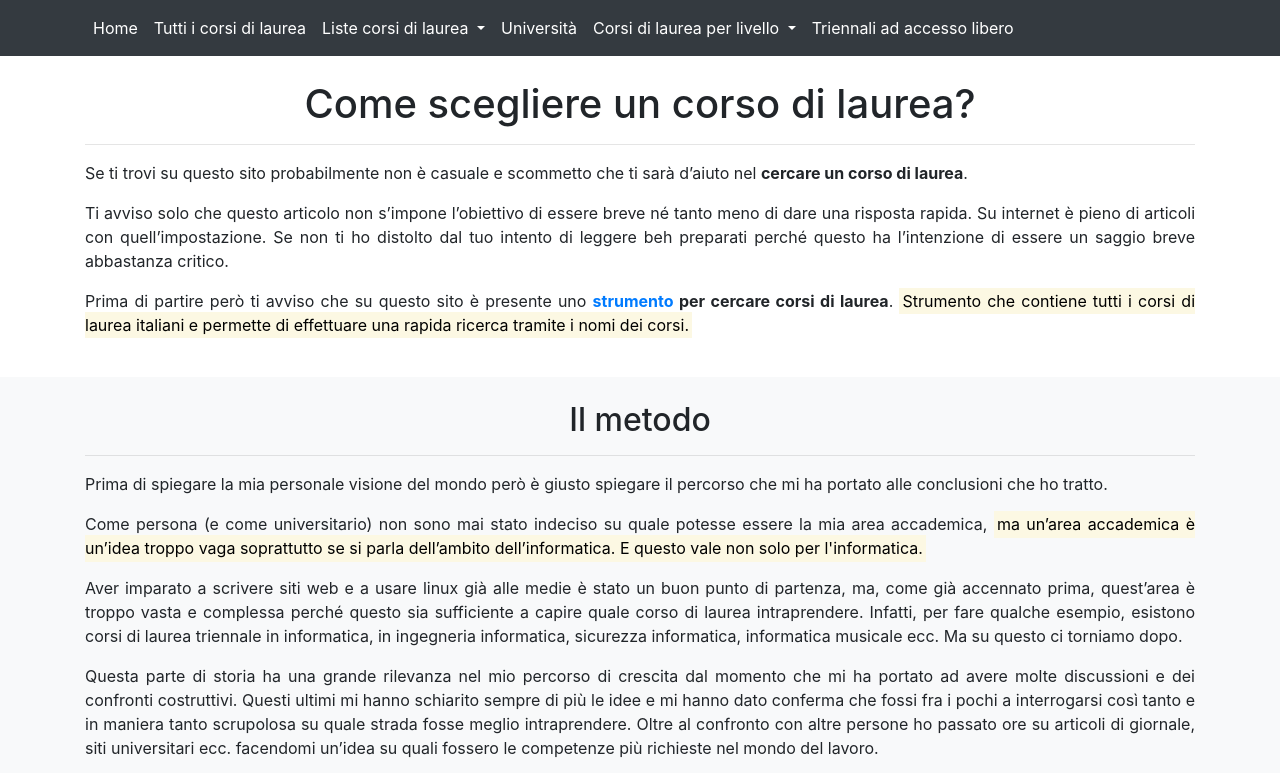
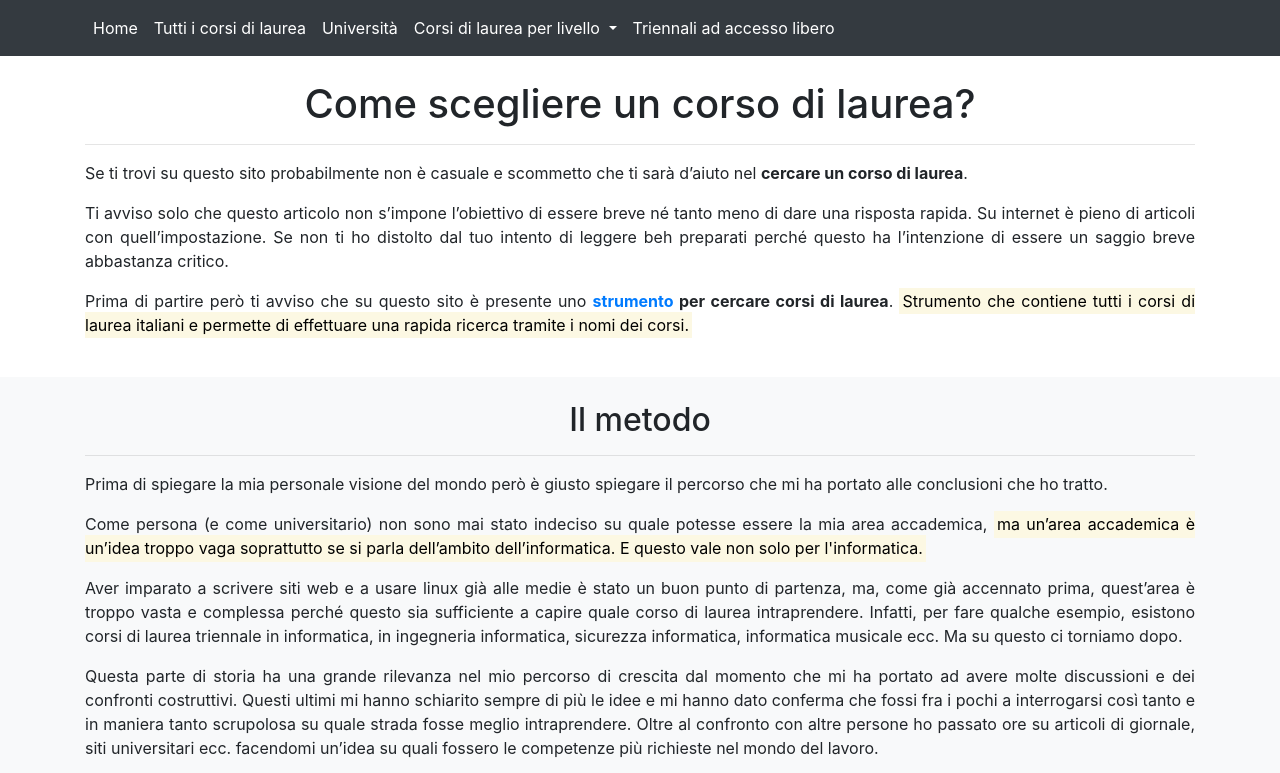
Before and after one commit to ludotosk/corsi-universitari-old, a Vue app: page / in a window 1280 px wide. Shown: the top 773 px of the page. Built offline with nearby package versions, Linux system fonts and the light colour scheme; what vuejs-smart-table would draw is missing.

Commit message:
tolte liste

```diff
--- a/src/Navbar.vue
+++ b/src/Navbar.vue
@@ -22,7 +22,7 @@
               >Tutti i corsi di laurea</router-link
             >
           </li>
-          <li class="nav-item dropdown active">
+  <!--         <li class="nav-item dropdown active">
             <a
               class="nav-link dropdown-toggle"
               href="#"
@@ -66,7 +66,7 @@
                 >
               </li>
             </div>
-          </li>
+          </li> -->
           <li class="nav-item">
             <router-link class="nav-link active" to="/universita"
               >Università</router-link
--- a/vue.config.js
+++ b/vue.config.js
@@ -3,7 +3,7 @@ module.exports = {
     prerenderSpa: {
       registry: undefined,
       renderRoutes: [
-        '/', '/contattami', '/cookie-policy', '/tabella', '/tutti-i-corsi-di-laurea', '/corsi-di-laurea-unibo', '/corsi-di-laurea-unipi', '/corsi-di-laurea-bicocca', '/corsi-di-laurea-polimi', '/corsi-di-laurea-sapienza', '/corsi-di-laurea-uniba', '/corsi-di-laurea-unifi', '/corsi-di-laurea-unimi', '/corsi-di-laurea-unina', '/corsi-di-laurea-unipa', '/corsi-di-laurea-unipd', '/corsi-di-laurea-unipr', '/corsi-di-laurea-uniroma1', '/corsi-di-laurea-unisa', '/corsi-di-laurea-unito',  '/lista-corsi-di-laurea-triennale', '/lista-corsi-di-laurea-triennale-ad-accesso-libero',  '/lista-corsi-di-laurea-magistrale', '/lista-corsi-di-laurea-magistrale-a-ciclo-unico', '/corsi-di-laurea-triennale', '/corsi-di-laurea-triennali-ad-accesso-libero', '/corsi-di-laurea-magistrale-a-ciclo-unico', '/corsi-di-laurea-magistrale', '/universita'
+        '/', '/contattami', '/cookie-policy', '/tabella', '/tutti-i-corsi-di-laurea', '/corsi-di-laurea-unibo', '/corsi-di-laurea-unipi', '/corsi-di-laurea-bicocca', '/corsi-di-laurea-polimi', '/corsi-di-laurea-sapienza', '/corsi-di-laurea-uniba', '/corsi-di-laurea-unifi', '/corsi-di-laurea-unimi', '/corsi-di-laurea-unina', '/corsi-di-laurea-unipa', '/corsi-di-laurea-unipd', '/corsi-di-laurea-unipr', '/corsi-di-laurea-uniroma1', '/corsi-di-laurea-unisa', '/corsi-di-laurea-unito',  /* '/lista-corsi-di-laurea-triennale', '/lista-corsi-di-laurea-triennale-ad-accesso-libero',  '/lista-corsi-di-laurea-magistrale', '/lista-corsi-di-laurea-magistrale-a-ciclo-unico',  */'/corsi-di-laurea-triennale', '/corsi-di-laurea-triennali-ad-accesso-libero', '/corsi-di-laurea-magistrale-a-ciclo-unico', '/corsi-di-laurea-magistrale', '/universita'
       ],
       useRenderEvent: true,
       headless: true,
```
Also changed, not shown: src/main.js (+6 -6 lines).
